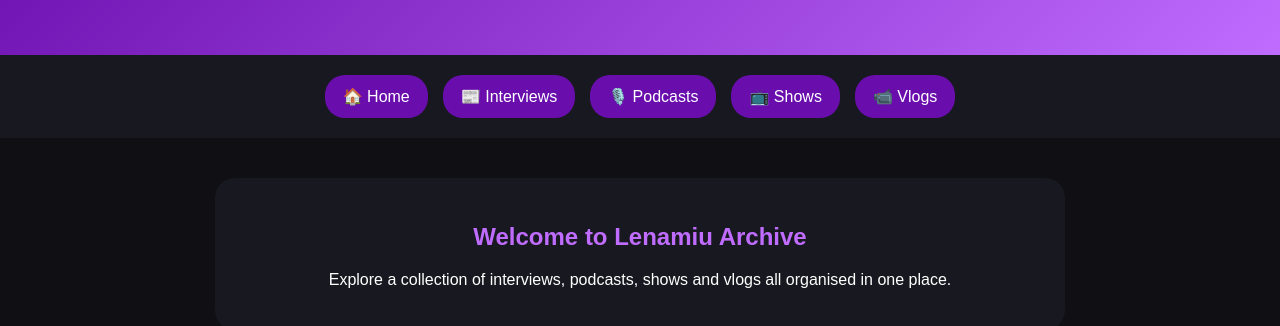
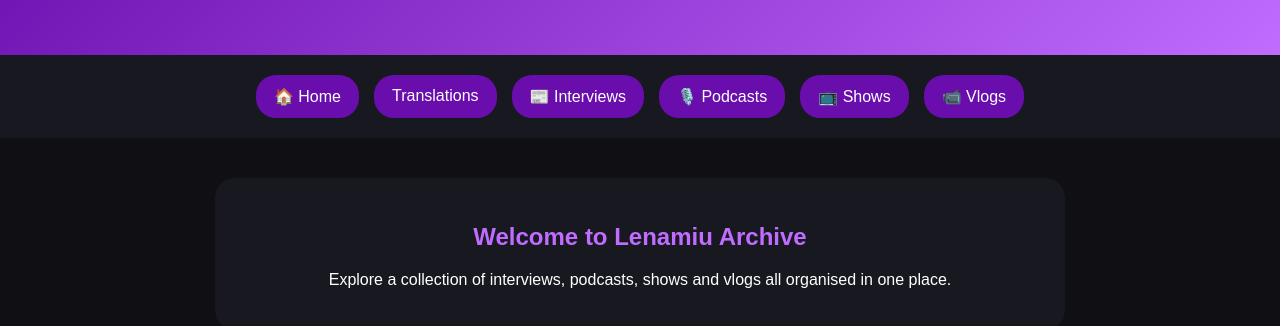
Before and after one commit to lenamiu/lenamiu_archive, a plain HTML site: page index.html in a window 1280 px wide. Shown: the part 130-456 px from the top of the page. Drawn offline with Linux system fonts and the light colour scheme.

Commit message:
Add Translations link to navigation

```diff
--- a/index.html
+++ b/index.html
@@ -13,6 +13,7 @@
 </header>
 <nav>
     <a href="index.html">🏠 Home</a>
+    <a href="translations.html"> Translations</a>
     <a href="interviews.html">📰 Interviews</a>
     <a href="podcast.html">🎙️ Podcasts</a>
     <a href="shows.html">📺 Shows</a>
```
